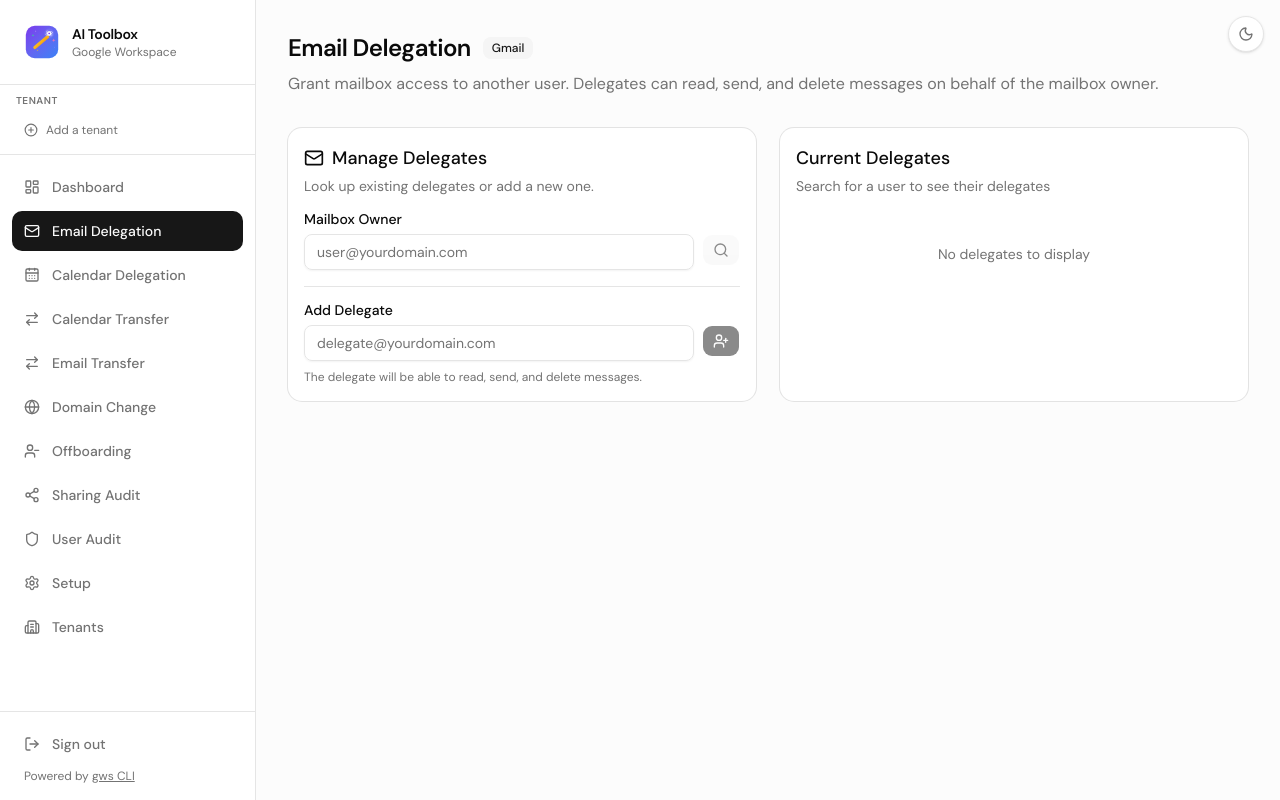
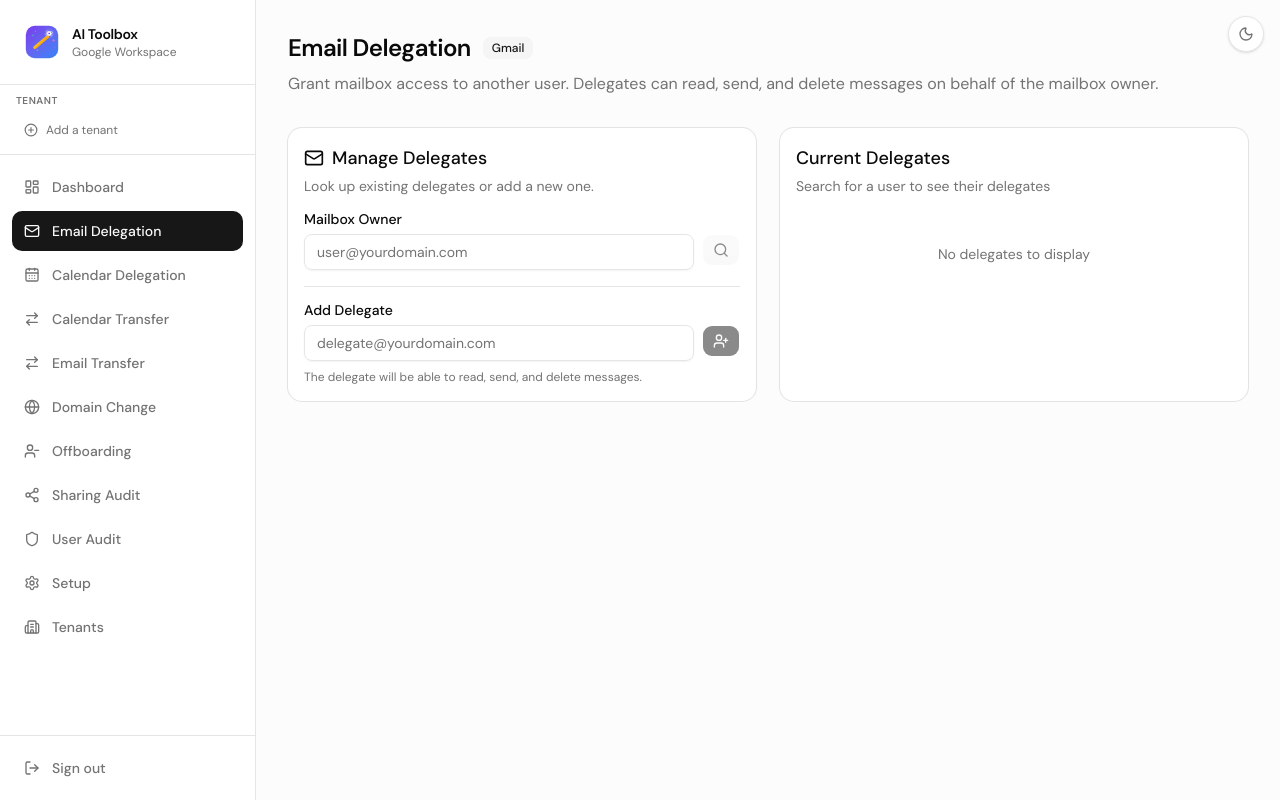
Before and after one commit to Michael-Civitillo/google-workspace-ai-toolbox, a Next.js app: page /email-delegation in a window 1280 px wide. Built offline with nearby package versions, Linux system fonts and the light colour scheme.

Commit message:
Remove "Powered by gws CLI" footer from sidebar

```diff
--- a/src/components/sidebar.tsx
+++ b/src/components/sidebar.tsx
@@ -133,19 +133,8 @@ export function Sidebar() {
         })}
       </nav>
 
-      <div className="p-3 border-t border-border space-y-1">
+      <div className="p-3 border-t border-border">
         <LogoutButton />
-        <p className="text-xs text-muted-foreground px-3 pb-1">
-          Powered by{" "}
-          <a
-            href="https://github.com/googleworkspace/cli"
-            target="_blank"
-            rel="noopener noreferrer"
-            className="underline hover:text-foreground"
-          >
-            gws CLI
-          </a>
-        </p>
       </div>
     </aside>
   );
```
